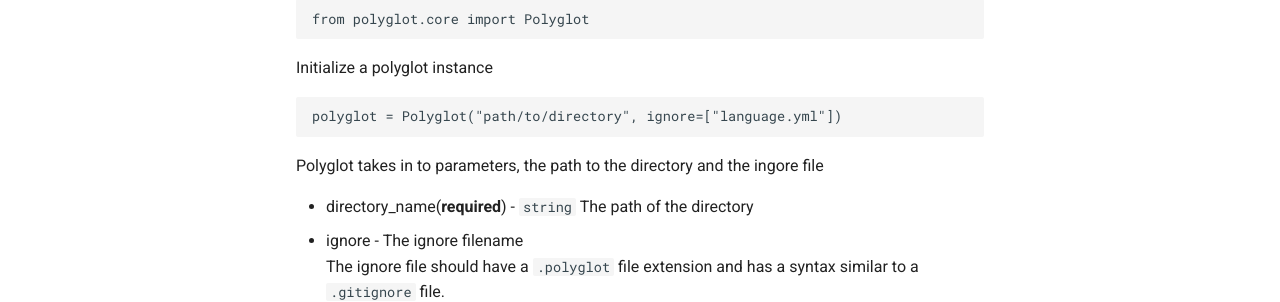
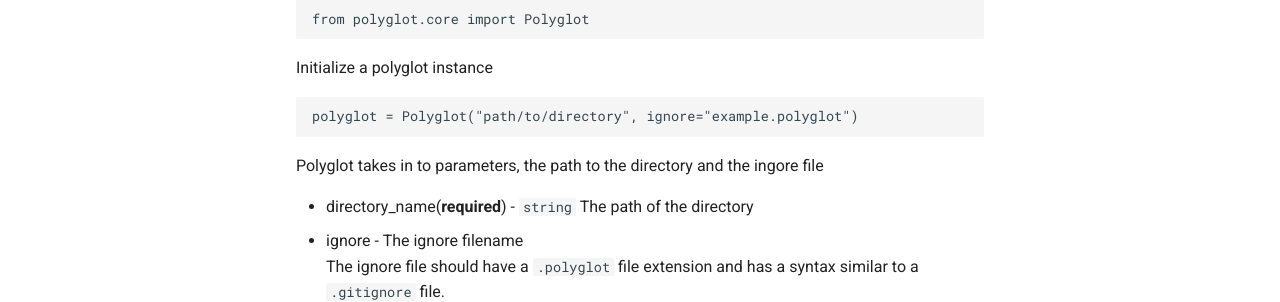
Before and after one commit to lainq/polyglot, an MkDocs documentation site: the page built from docs/docs/index.md, in a window 1280 px wide and 900 px high. Shown: the part 315-617 px from the top of the window. Built offline with MkDocs 1.6.1 and Material for MkDocs 9.7.7, drawn with Linux system fonts in a browser that asks for light colours.

Commit message:
docs:Updated the docs

````diff
--- a/docs/docs/index.md
+++ b/docs/docs/index.md
@@ -13,7 +13,7 @@ from polyglot.core import Polyglot
 Initialize a polyglot instance
 
 ```python
-polyglot = Polyglot("path/to/directory", ignore=["language.yml"])
+polyglot = Polyglot("path/to/directory", ignore="example.polyglot")
 ```
 
 Polyglot takes in to parameters, the path to the directory and the ingore file
````
